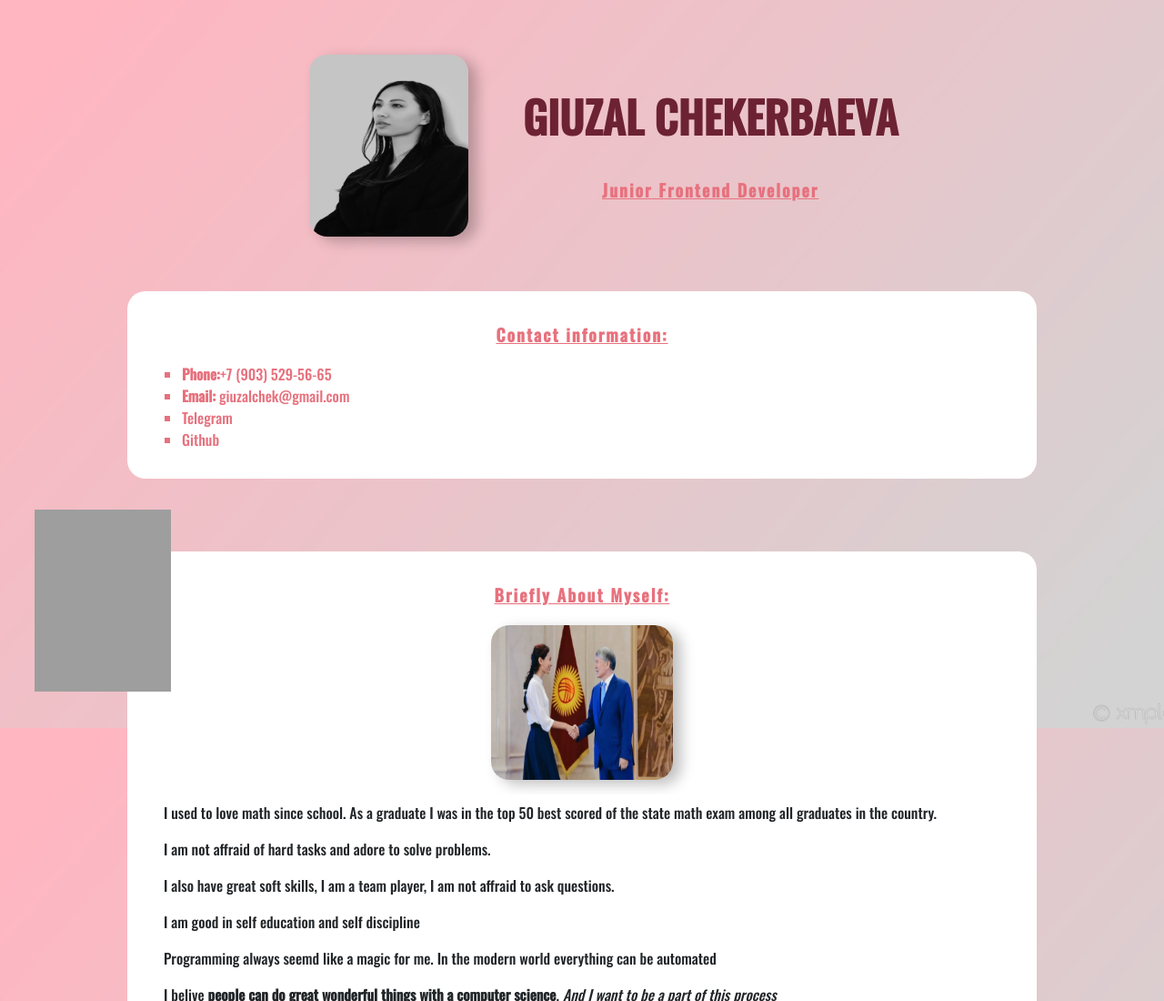
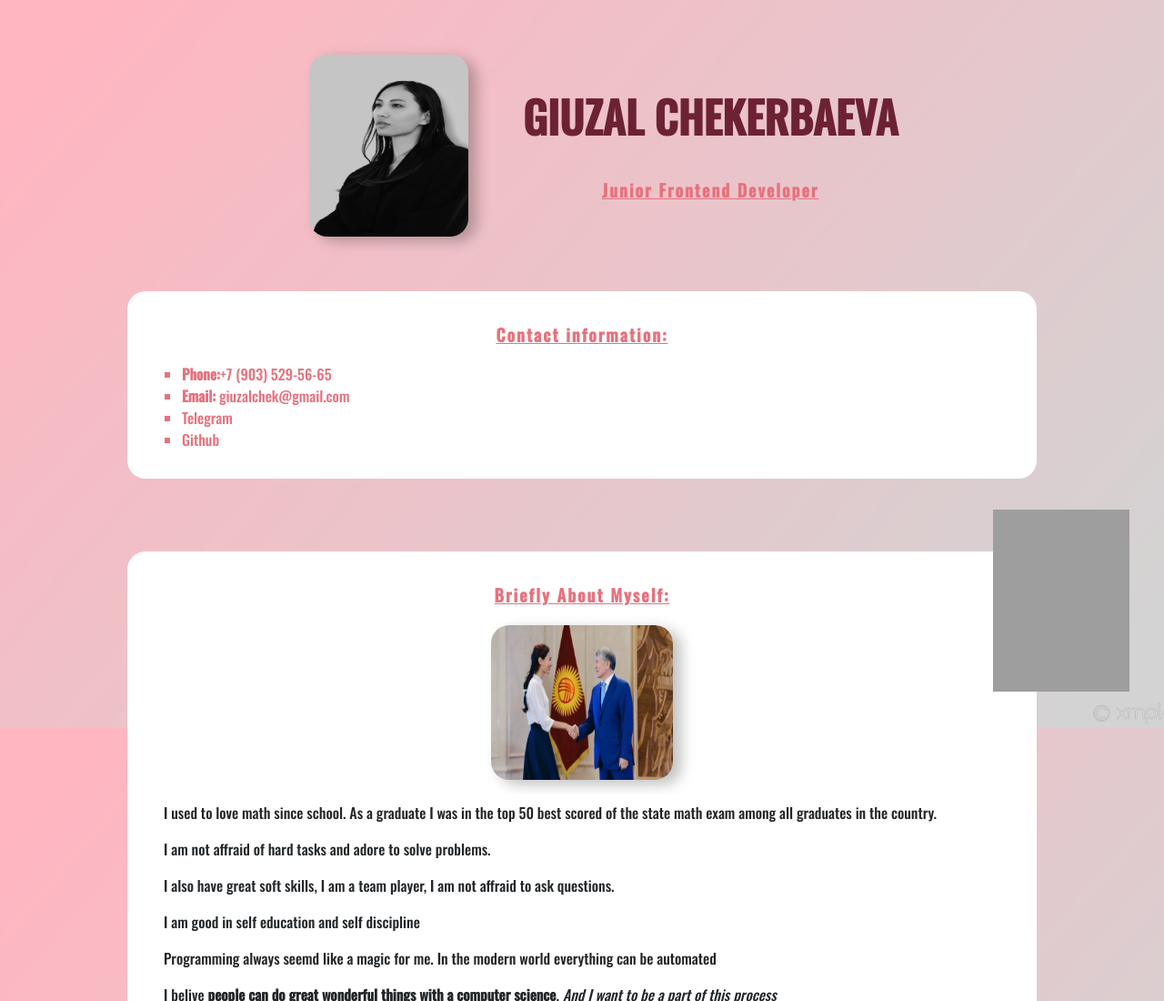
Before and after one commit to Giuzal/cv, a plain HTML site: page index.html in a window 1280 px wide. Shown: the top 1100 px of the page at 91% size. Drawn offline with nearby package versions, Linux system fonts and the light colour scheme; grey boxes are pictures that could not be loaded.

Commit message:
fix: new corn

```diff
--- a/styles.css
+++ b/styles.css
@@ -213,7 +213,7 @@ html{
 #corn{
     position: fixed;
     top: 70%;
-    left: 3%;
+    right: 3%;
     width: 150px;
     height: 200px;
 }
```
